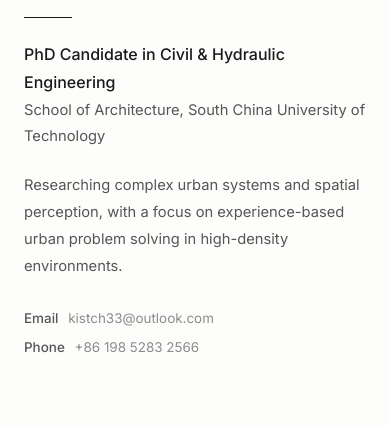
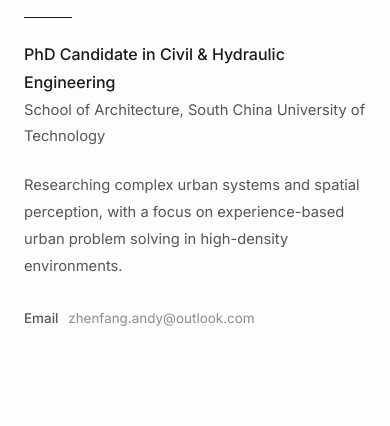
Before and after one commit to Zhenfangan/zhenfangan.github.io, a plain HTML site: page index.html in a window 390 px wide. Shown: the part 418-844 px from the top of the page. Drawn offline with nearby package versions, Linux system fonts and the light colour scheme.

Commit message:
Remove phone, update email for privacy
- Remove phone number from hero and contact
- Change email to zhenfang.andy@outlook.com

Co-Authored-By: Claude Opus 4.7 <noreply@anthropic.com>

```diff
--- a/index.html
+++ b/index.html
@@ -54,8 +54,7 @@
           Researching complex urban systems and spatial perception, with a focus on experience-based urban problem solving in high-density environments.
         </p>
         <div class="hero-meta">
-          <span><strong>Email</strong> kistch33@outlook.com</span>
-          <span><strong>Phone</strong> +86 198 5283 2566</span>
+          <span><strong>Email</strong> zhenfang.andy@outlook.com</span>
         </div>
       </div>
     </div>
@@ -321,11 +320,7 @@
         <div class="contact-info">
           <div class="contact-item">
             <strong>Email</strong>
-            <a href="mailto:kistch33@outlook.com">kistch33@outlook.com</a>
-          </div>
-          <div class="contact-item">
-            <strong>Phone</strong>
-            <a href="tel:+8619852832566">+86 198 5283 2566</a>
+            <a href="mailto:zhenfang.andy@outlook.com">zhenfang.andy@outlook.com</a>
           </div>
           <div class="contact-item">
             <strong>Address</strong>
```
